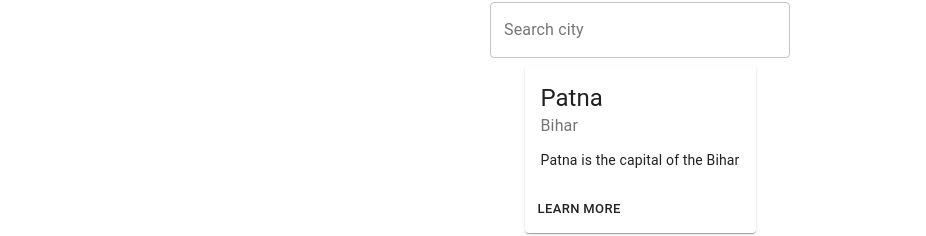
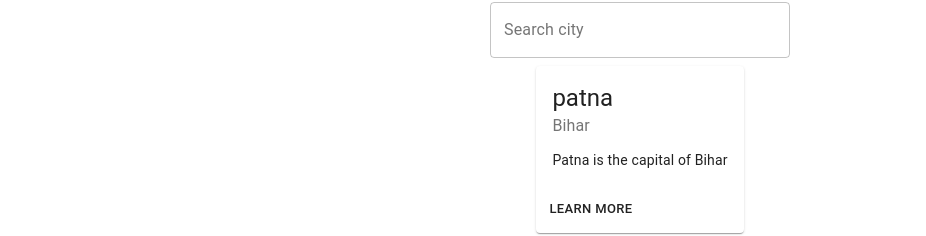
Before and after one commit to Tarun-kumar-singh/travel-guide, a React (Create React App) app: page / in a window 1280 px wide. Shown: the part 116-352 px from the top of the page, without its empty margins (0-926 px from the left). Built offline with nearby package versions, Linux system fonts and the light colour scheme.

Commit message:
city props

```diff
--- a/src/App.js
+++ b/src/App.js
@@ -34,7 +34,11 @@ function App() {
     {
       isSearch ? <Loader /> :
       <div>
-        <CityDetail/>
+        <CityDetail
+          name = {'patna'}
+          state = 'Bihar'
+          description = {'Patna is the capital of Bihar'}
+        />
             {names.map(function(el, index){
             return <div key={index}>{
               <Place
--- a/src/component/cityDetails.jsx
+++ b/src/component/cityDetails.jsx
@@ -24,7 +24,7 @@ const useStyles = makeStyles({
     },
   });
 
-const CityDetail = () => {
+const CityDetail = (props) => {
     const classes = useStyles();
 return(
   <Grid
@@ -37,13 +37,13 @@ return(
     <Card className={classes.root}>
     <CardContent>
       <Typography variant="h5" component="h2">
-            Patna
+            {props.name}
        </Typography>
       <Typography className={classes.pos} color="textSecondary">
-        Bihar
+        {props.state}
       </Typography>
       <Typography variant="body2" component="p">
-        Patna is the capital of the Bihar
+        {props.description}
         <br />
       </Typography>
     </CardContent>
```
